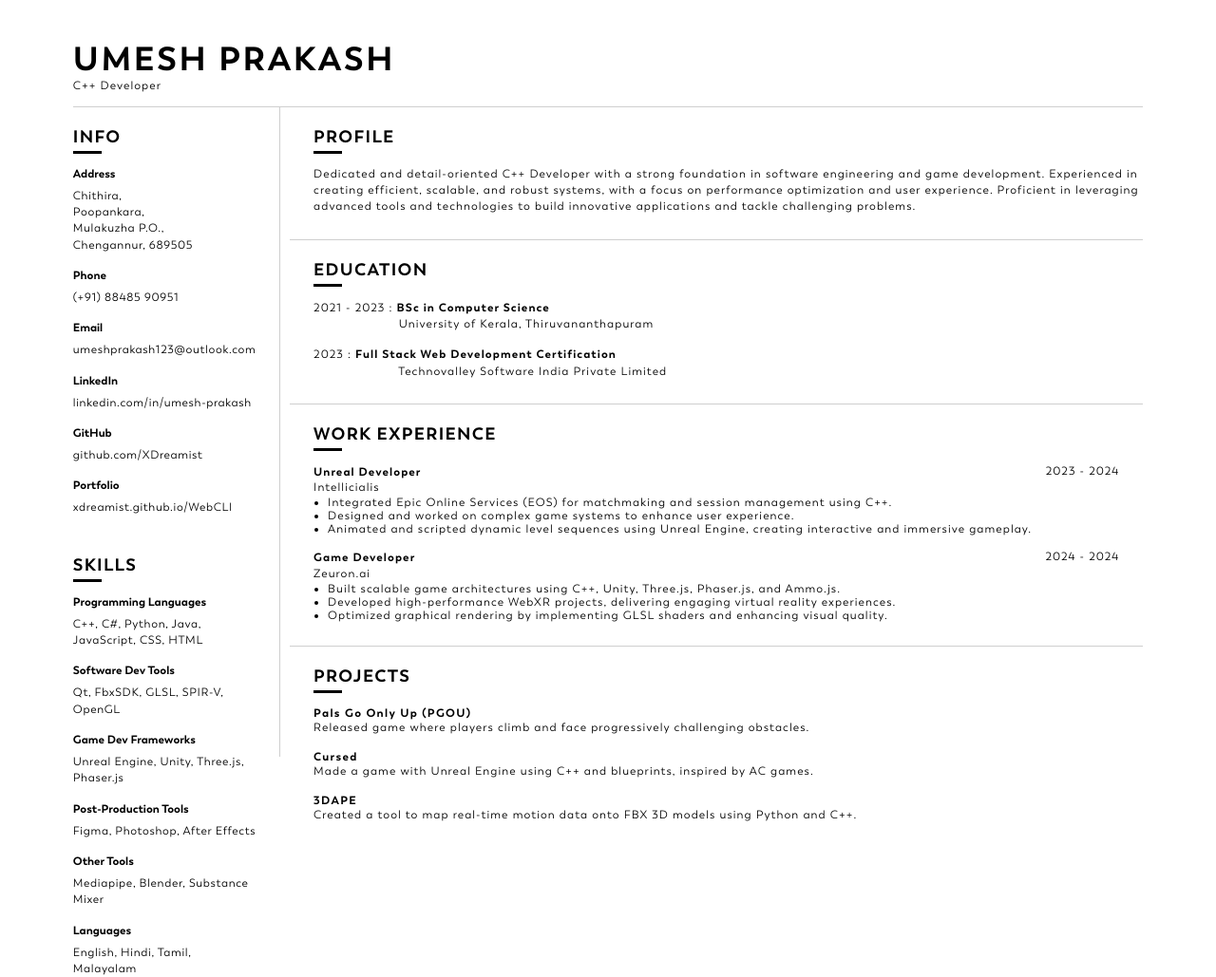
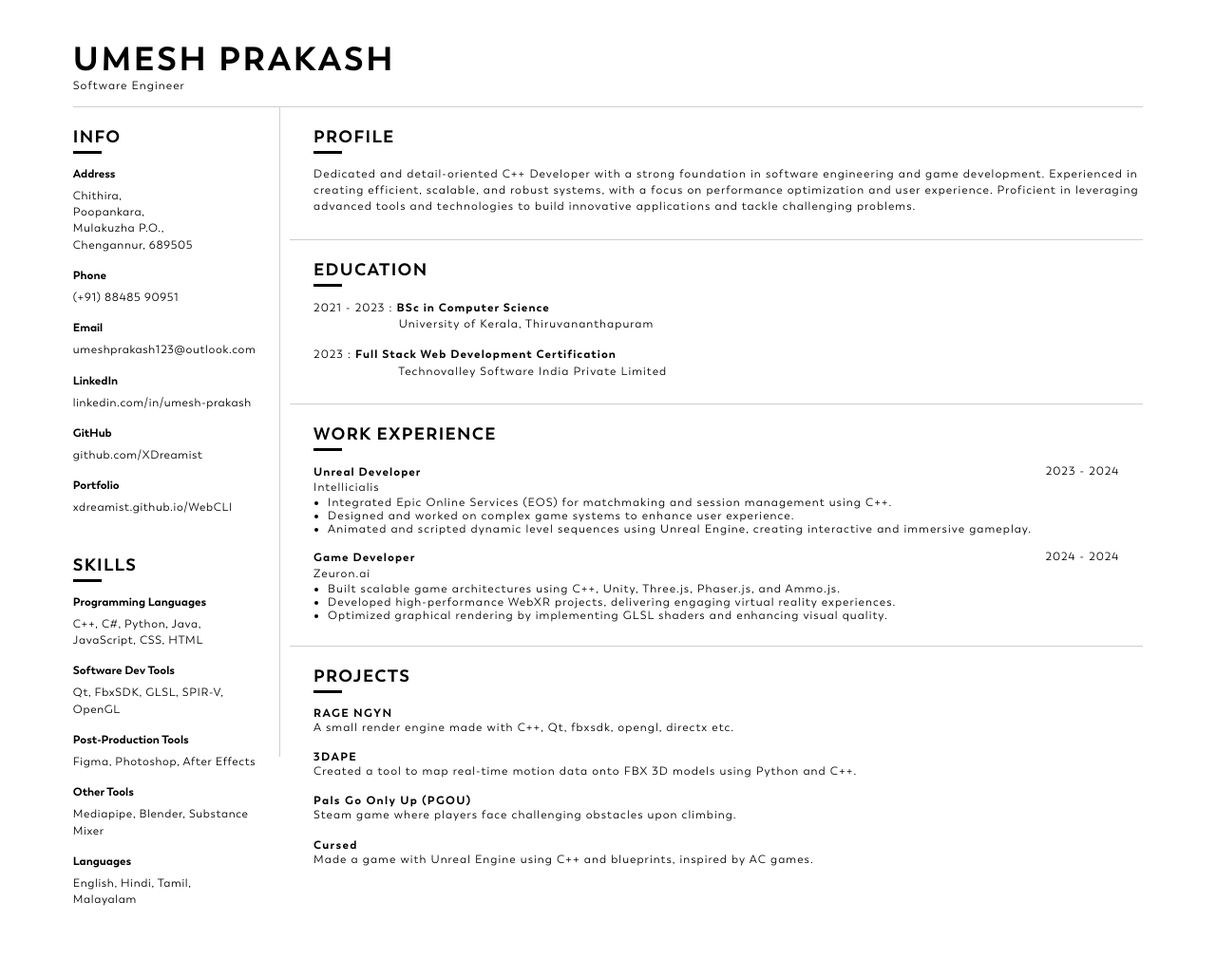
Before and after one commit to XDreamist/WebCLI, a plain HTML site: page src/resume/resume1.html in a window 1280 px wide. Shown: the whole page at 95% size. After the commit the page ends 957 px from the top, so only its background shows below. Drawn offline with Linux system fonts and the light colour scheme.

Commit message:
resum1 change

```diff
--- a/src/resume/resume1.html
+++ b/src/resume/resume1.html
@@ -13,7 +13,7 @@
     <div class="resume-container">
         <div class="title-container">
             <h1 class="main-title">UMESH PRAKASH</h1>
-            <div class="sub-title">C++ Developer</div>
+            <div class="sub-title">Software Engineer</div>
             <div class="line-title horizontal-line"></div>
         </div>
         <div class="content-container">
@@ -56,12 +56,6 @@
                     <h3>Software Dev Tools</h3>
                     <p>
                         Qt, FbxSDK, GLSL, SPIR-V, OpenGL
-                    </p>
-
-                    <h3>Game Dev Frameworks</h3>
-                    <p>
-                        Unreal Engine, Unity, Three.js,
-                        Phaser.js
                     </p>
 
                     <h3>Post-Production Tools</h3>
@@ -132,14 +126,17 @@
                 <div class="horizontal-line"></div>
 
                 <h2>PROJECTS</h2>
+                <h3><a href="//github.com/XDreamist/RAGE-NGYN/">RAGE NGYN</a></h3>
+                <p>A small render engine made with C++, Qt, fbxsdk, opengl, directx etc.</p>
+                <br>
+                <h3><a href="//github.com/PixellQ/3DAPE/">3DAPE</a></h3>
+                <p>Created a tool to map real-time motion data onto FBX 3D models using Python and C++.</p>
+                <br>
                 <h3><a href="//store.steampowered.com/app/2912420/Pals_Go_Only_Up/">Pals Go Only Up (PGOU)</a></h3>
-                <p>Released game where players climb and face progressively challenging obstacles.</p>
+                <p>Steam game where players face challenging obstacles upon climbing.</p>
                 <br>
                 <h3><a href="//github.com/XDreamist/Cursed/">Cursed</a></h3>
                 <p>Made a game with Unreal Engine using C++ and blueprints, inspired by AC games.</p>
-                <br>
-                <h3><a href="//github.com/PixellQ/3DAPE/">3DAPE</a></h3>
-                <p>Created a tool to map real-time motion data onto FBX 3D models using Python and C++.</p>
             </div>
         </div>
     </div>
```
Also changed, not shown: 1 other file.
